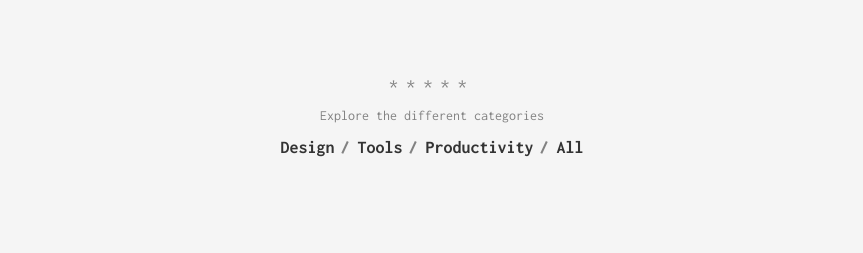
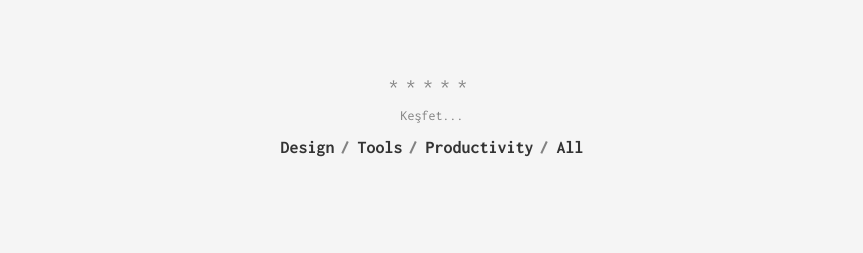
Before and after one commit to JohnGkmn/JohnGkmn.github.io, a Jekyll site: the page built from index.html, in a window 1280 px wide. Shown: the part 654-907 px from the top of the page, without its empty margins (208-1071 px from the left). Built offline with Jekyll 4.4.1, drawn with Linux system fonts in a browser that asks for light colours.

Commit message:
Update explore.html

```diff
--- a/_includes/page/explore.html
+++ b/_includes/page/explore.html
@@ -1,6 +1,6 @@
 <div class="explore">
     <div class="explore__devider">*****</div>
-    <div class="explore__label">Explore the different categories</div>
+    <div class="explore__label">Keşfet...</div>
     <ul class="categories">
         {% for category in site.data.categories %}
             <li class="categories__item"><a href="{{ '/categories/' | append: category.slug | prepend: site.baseurl }}">{{ category.name }}</a></li>
```
